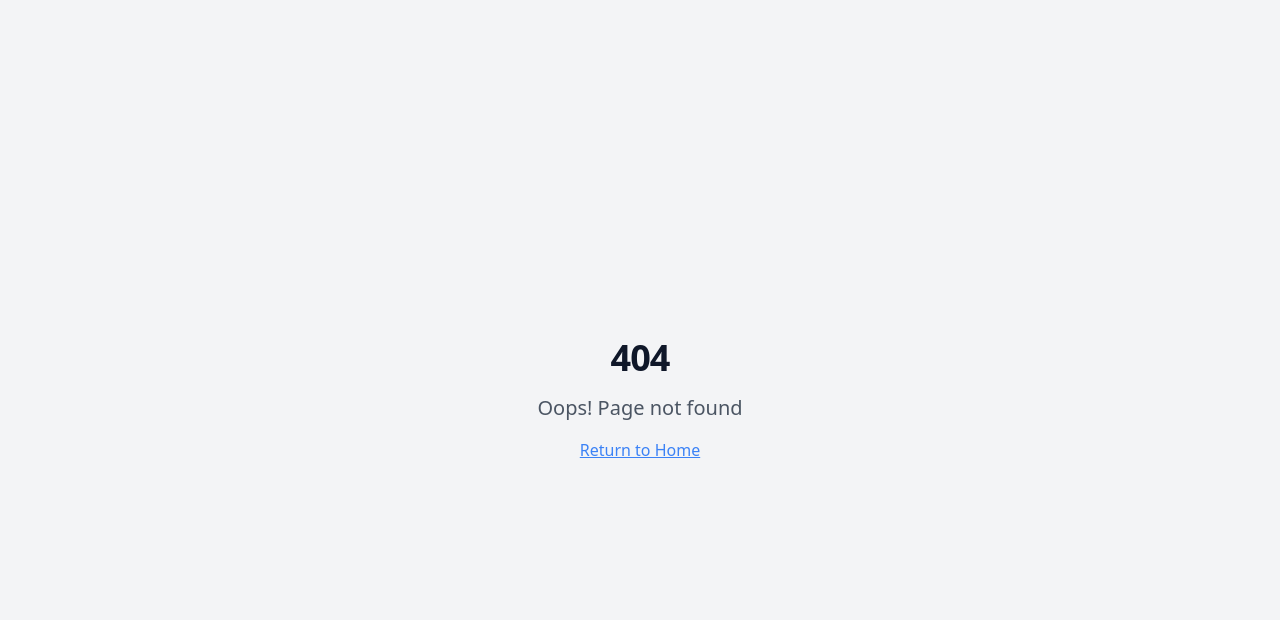
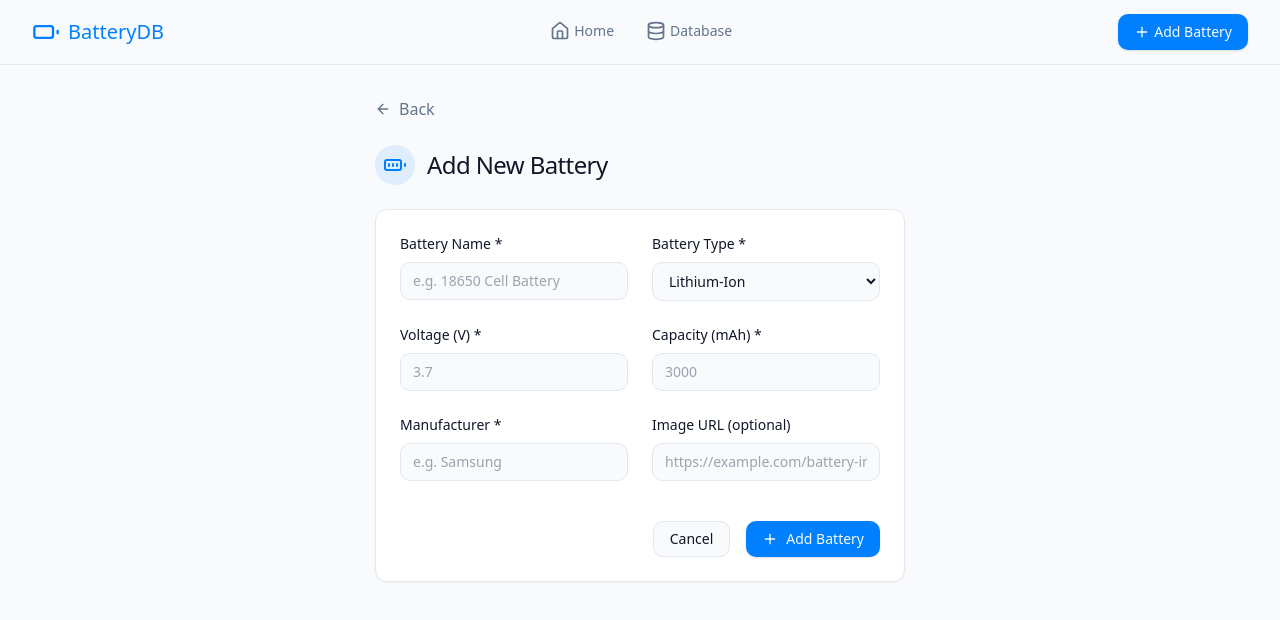
Before and after one commit to abdeoul/battery-keeper-db, a React (Vite) app: page /add in a window 1280 px wide. Before the commit this address had no page. Shown: the top 620 px of the page. Built offline with nearby package versions, Linux system fonts and the light colour scheme.

Commit message:
Add new battery page
Adds a new page for adding battery information.

```diff
--- a/src/App.tsx
+++ b/src/App.tsx
@@ -7,6 +7,7 @@ import { BrowserRouter, Routes, Route } from "react-router-dom";
 import Index from "./pages/Index";
 import Database from "./pages/Database";
 import BatteryDetail from "./pages/BatteryDetail";
+import AddBattery from "./pages/AddBattery";
 import NotFound from "./pages/NotFound";
 
 const queryClient = new QueryClient();
@@ -21,6 +22,7 @@ const App = () => (
           <Route path="/" element={<Index />} />
           <Route path="/database" element={<Database />} />
           <Route path="/battery/:id" element={<BatteryDetail />} />
+          <Route path="/add" element={<AddBattery />} />
           <Route path="*" element={<NotFound />} />
         </Routes>
       </BrowserRouter>
--- /dev/null
+++ b/src/pages/AddBattery.tsx
@@ -0,0 +1,216 @@
+
+import React, { useState } from 'react';
+import { useNavigate } from 'react-router-dom';
+import { BatteryFull, ArrowLeft, Plus } from 'lucide-react';
+import { useToast } from '@/hooks/use-toast';
+import Header from '@/components/Header';
+
+const batteryTypes = [
+  'Lithium-Ion',
+  'Alkaline',
+  'Nickel-Cadmium',
+  'Nickel-Metal Hydride',
+  'Lead Acid',
+  'Lithium Polymer',
+  'Silver Oxide',
+  'Zinc Carbon'
+];
+
+const AddBattery = () => {
+  const navigate = useNavigate();
+  const { toast } = useToast();
+
+  const [formData, setFormData] = useState({
+    name: '',
+    type: batteryTypes[0],
+    voltage: '',
+    capacity: '',
+    manufacturer: '',
+    imageUrl: ''
+  });
+
+  const [isSubmitting, setIsSubmitting] = useState(false);
+
+  const handleChange = (e: React.ChangeEvent<HTMLInputElement | HTMLSelectElement>) => {
+    const { name, value } = e.target;
+    setFormData(prev => ({
+      ...prev,
+      [name]: value
+    }));
+  };
+
+  const handleSubmit = (e: React.FormEvent) => {
+    e.preventDefault();
+    setIsSubmitting(true);
+
+    // In a real application, this would be an API call to store the battery
+    // For now, we'll simulate an API call with a timeout
+    setTimeout(() => {
+      // Generate a random ID for the new battery
+      const newBatteryId = Math.floor(Math.random() * 1000).toString();
+
+      toast({
+        title: "Battery Added",
+        description: `${formData.name} has been added to the database.`,
+      });
+
+      setIsSubmitting(false);
+      // Redirect to the battery detail page
+      navigate(`/battery/${newBatteryId}`);
+    }, 800);
+  };
+
+  return (
+    <div className="min-h-screen flex flex-col">
+      <Header />
+      <main className="flex-1 max-container py-8">
+        <div className="mb-6">
+          <button
+            onClick={() => navigate(-1)}
+            className="flex items-center text-muted-foreground hover:text-foreground transition-colors"
+          >
+            <ArrowLeft className="h-4 w-4 mr-2" />
+            Back
+          </button>
+        </div>
+
+        <div className="flex items-center mb-6">
+          <div className="p-2 rounded-full bg-primary/10 text-primary mr-3">
+            <BatteryFull className="h-6 w-6" />
+          </div>
+          <h1 className="text-2xl font-medium">Add New Battery</h1>
+        </div>
+
+        <div className="bg-card border border-border rounded-xl p-6 shadow-sm max-w-2xl mx-auto animate-fade-in">
+          <form onSubmit={handleSubmit} className="space-y-6">
+            <div className="grid grid-cols-1 md:grid-cols-2 gap-6">
+              <div className="space-y-2">
+                <label htmlFor="name" className="block text-sm font-medium">
+                  Battery Name *
+                </label>
+                <input
+                  id="name"
+                  name="name"
+                  type="text"
+                  required
+                  value={formData.name}
+                  onChange={handleChange}
+                  className="w-full rounded-md border border-input bg-background px-3 py-2 text-sm focus:outline-none focus:ring-2 focus:ring-primary/30 focus:border-primary"
+                  placeholder="e.g. 18650 Cell Battery"
+                />
+              </div>
+
+              <div className="space-y-2">
+                <label htmlFor="type" className="block text-sm font-medium">
+                  Battery Type *
+                </label>
+                <select
+                  id="type"
+                  name="type"
+                  required
+                  value={formData.type}
+                  onChange={handleChange}
+                  className="w-full rounded-md border border-input bg-background px-3 py-2 text-sm focus:outline-none focus:ring-2 focus:ring-primary/30 focus:border-primary"
+                >
+                  {batteryTypes.map(type => (
+                    <option key={type} value={type}>{type}</option>
+                  ))}
+                </select>
+              </div>
+
+              <div className="space-y-2">
+                <label htmlFor="voltage" className="block text-sm font-medium">
+                  Voltage (V) *
+                </label>
+                <input
+                  id="voltage"
+                  name="voltage"
+                  type="number"
+                  step="0.1"
+                  required
+                  value={formData.voltage}
+                  onChange={handleChange}
+                  className="w-full rounded-md border border-input bg-background px-3 py-2 text-sm focus:outline-none focus:ring-2 focus:ring-primary/30 focus:border-primary"
+                  placeholder="3.7"
+                />
+              </div>
+
+              <div className="space-y-2">
+                <label htmlFor="capacity" className="block text-sm font-medium">
+                  Capacity (mAh) *
+                </label>
+                <input
+                  id="capacity"
+                  name="capacity"
+                  type="number"
+                  required
+                  value={formData.capacity}
+                  onChange={handleChange}
+                  className="w-full rounded-md border border-input bg-background px-3 py-2 text-sm focus:outline-none focus:ring-2 focus:ring-primary/30 focus:border-primary"
+                  placeholder="3000"
+                />
+              </div>
+
+              <div className="space-y-2">
+                <label htmlFor="manufacturer" className="block text-sm font-medium">
+                  Manufacturer *
+                </label>
+                <input
+                  id="manufacturer"
+                  name="manufacturer"
+                  type="text"
+                  required
+                  value={formData.manufacturer}
+                  onChange={handleChange}
+                  className="w-full rounded-md border border-input bg-background px-3 py-2 text-sm focus:outline-none focus:ring-2 focus:ring-primary/30 focus:border-primary"
+                  placeholder="e.g. Samsung"
+                />
+              </div>
+
+              <div className="space-y-2">
+                <label htmlFor="imageUrl" className="block text-sm font-medium">
+                  Image URL (optional)
+                </label>
+                <input
+                  id="imageUrl"
+                  name="imageUrl"
+                  type="url"
+                  value={formData.imageUrl}
+                  onChange={handleChange}
+                  className="w-full rounded-md border border-input bg-background px-3 py-2 text-sm focus:outline-none focus:ring-2 focus:ring-primary/30 focus:border-primary"
+                  placeholder="https://example.com/battery-image.jpg"
+                />
+              </div>
+            </div>
+
+            <div className="flex justify-end space-x-4 pt-4">
+              <button
+                type="button"
+                onClick={() => navigate(-1)}
+                className="btn-secondary"
+              >
+                Cancel
+              </button>
+              <button
+                type="submit"
+                disabled={isSubmitting}
+                className="btn-primary flex items-center"
+              >
+                {isSubmitting ? (
+                  <>Processing...</>
+                ) : (
+                  <>
+                    <Plus className="h-4 w-4 mr-2" />
+                    Add Battery
+                  </>
+                )}
+              </button>
+            </div>
+          </form>
+        </div>
+      </main>
+    </div>
+  );
+};
+
+export default AddBattery;
```
